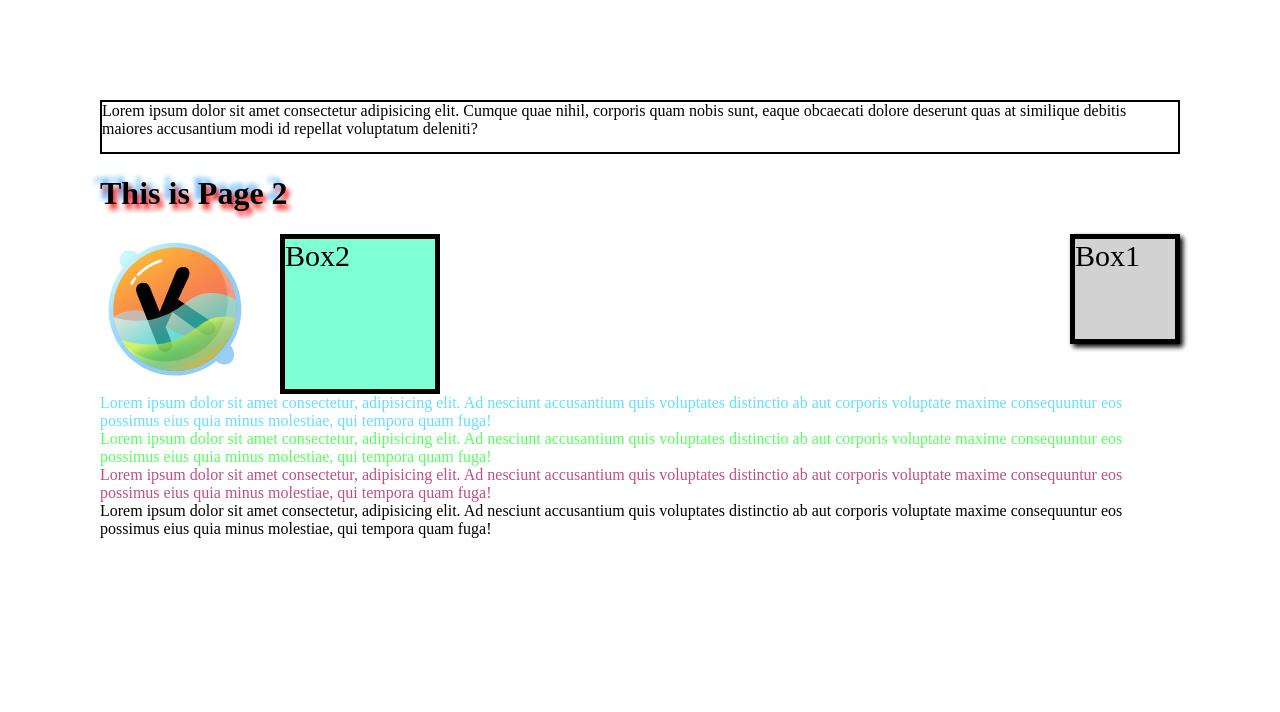
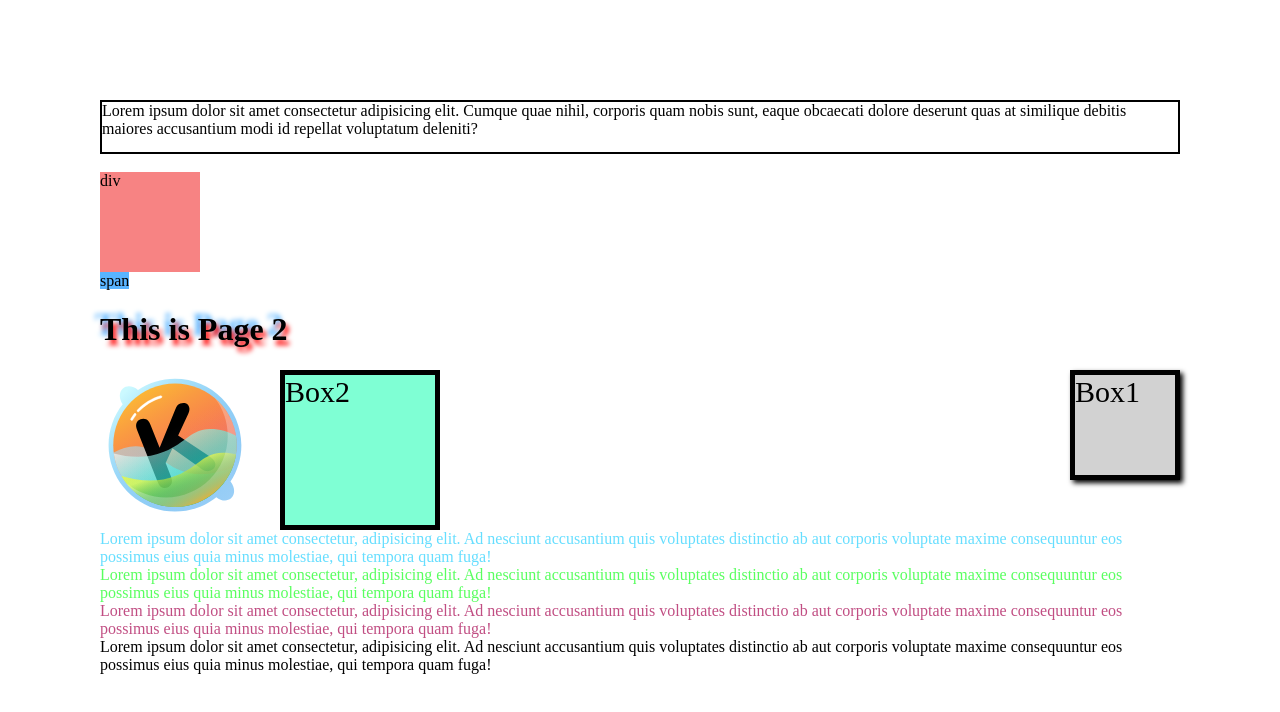
Before and after one commit to KongJen/Web-Development-Beginners, a plain HTML site: page css/page2.html in a window 1280 px wide. Drawn offline with Linux system fonts and the light colour scheme.

Commit message:
3/2/2024

```diff
--- a/css/page2.html
+++ b/css/page2.html
@@ -8,11 +8,19 @@
     <title>Page2</title>
 </head>
 <body>
-    <div>
+    <div id="div2">
         <p>
             Lorem ipsum dolor sit amet consectetur adipisicing elit. Cumque quae nihil, corporis quam nobis sunt, eaque obcaecati dolore deserunt quas at similique debitis maiores accusantium modi id repellat voluptatum deleniti?
         </p>
     </div>
+    <br>
+    <div id="div1">
+        div
+    </div>
+    <span id="span1">
+        span
+    </span>
+    <br>
     <h1> This is Page 2</h1>
 
     <img src="../asset/Logo.svg" alt="Logo" id="img">
--- a/css/style2.css
+++ b/css/style2.css
@@ -5,10 +5,22 @@ body{
 h1{
     text-shadow: 3px 5px 5px red, -5px -5px 5px #59b4ff;
 }
-div{
+#div2{
     border: 2px solid;
     height: 50px;
     overflow: auto;
+}
+#div1{
+    background-color: rgb(247, 131, 131);
+    width: 100px;
+    height: 100px;
+    display: block;
+}
+#span1{
+    background-color: #59b4ff;
+    width: 100px;
+    height: 100px;
+    display: inline;
 }
 p{
     margin: auto;
--- /dev/null
+++ b/css/style3.css
@@ -0,0 +1,17 @@
+*{
+    box-sizing: border-box;
+}
+.container{
+    background-color: grey;
+    height: 100vh;
+}
+.box{
+    background-color: white;
+    border: 2px solid;
+    padding: 25px;
+    height: auto;
+    width: 50%;
+    float: left;
+    text-align: center;
+    min-width: 50%;
+}
```
Also changed, not shown: css/page3.html (added, +23 -0 lines).
